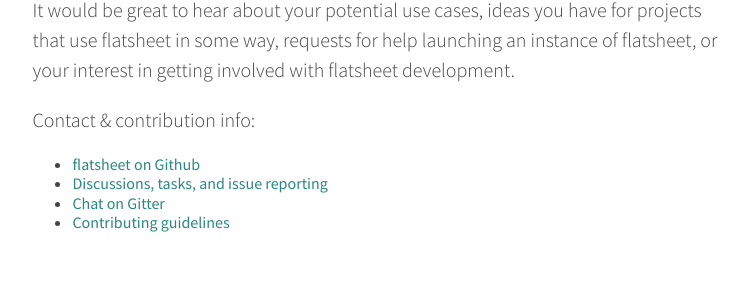
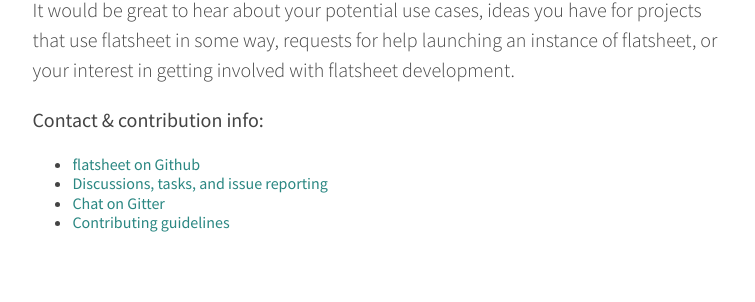
Before and after one commit to flatsheet/flatsheet.github.io, a Jekyll site: the page built from index.html, in a window 1280 px wide. Shown: the part 3922-4224 px from the top of the page, without its empty margins (262-1017 px from the left). Built offline with Jekyll 4.4.1, drawn with Linux system fonts in a browser that asks for light colours; nearby versions of some CDN libraries; Markdown is read by kramdown in place of the engine named in the settings.

```diff
--- a/index.html
+++ b/index.html
@@ -114,7 +114,7 @@ slug: front
 
     <p>It would be great to hear about your potential use cases, ideas you have for projects that use flatsheet in some way, requests for help launching an instance of flatsheet, or your interest in getting involved with flatsheet development.
 
-    <p><b></b>Contact & contribution info:</b></p>
+    <p><b>Contact & contribution info:</b></p>
     <ul>
       <li><strong><a href="http://github.com/flatsheet">flatsheet on Github</a></strong></li>
       <li><strong><a href="http://github.com/flatsheet/flatsheet/issues">Discussions, tasks, and issue reporting</a></strong></li>
```
